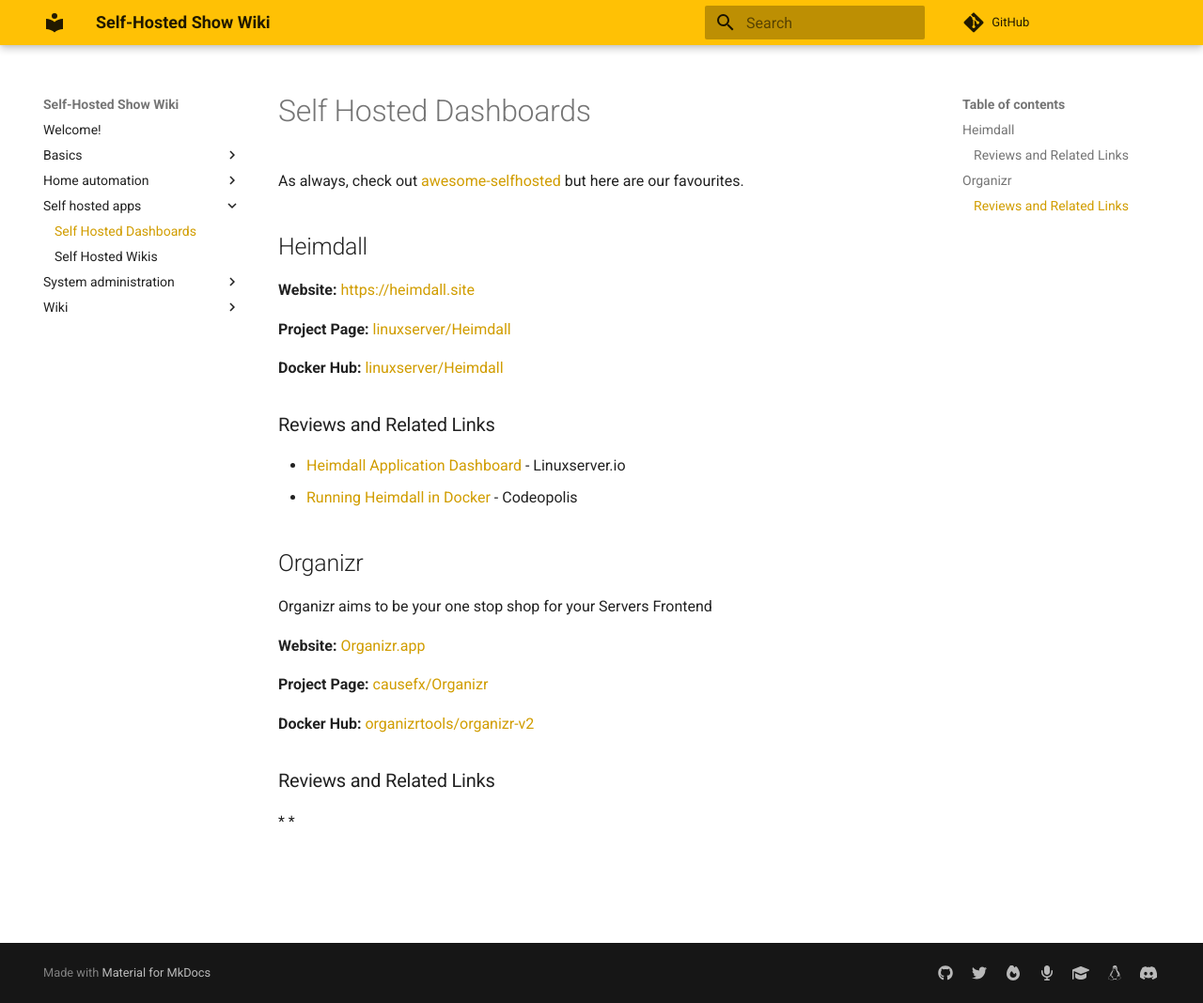
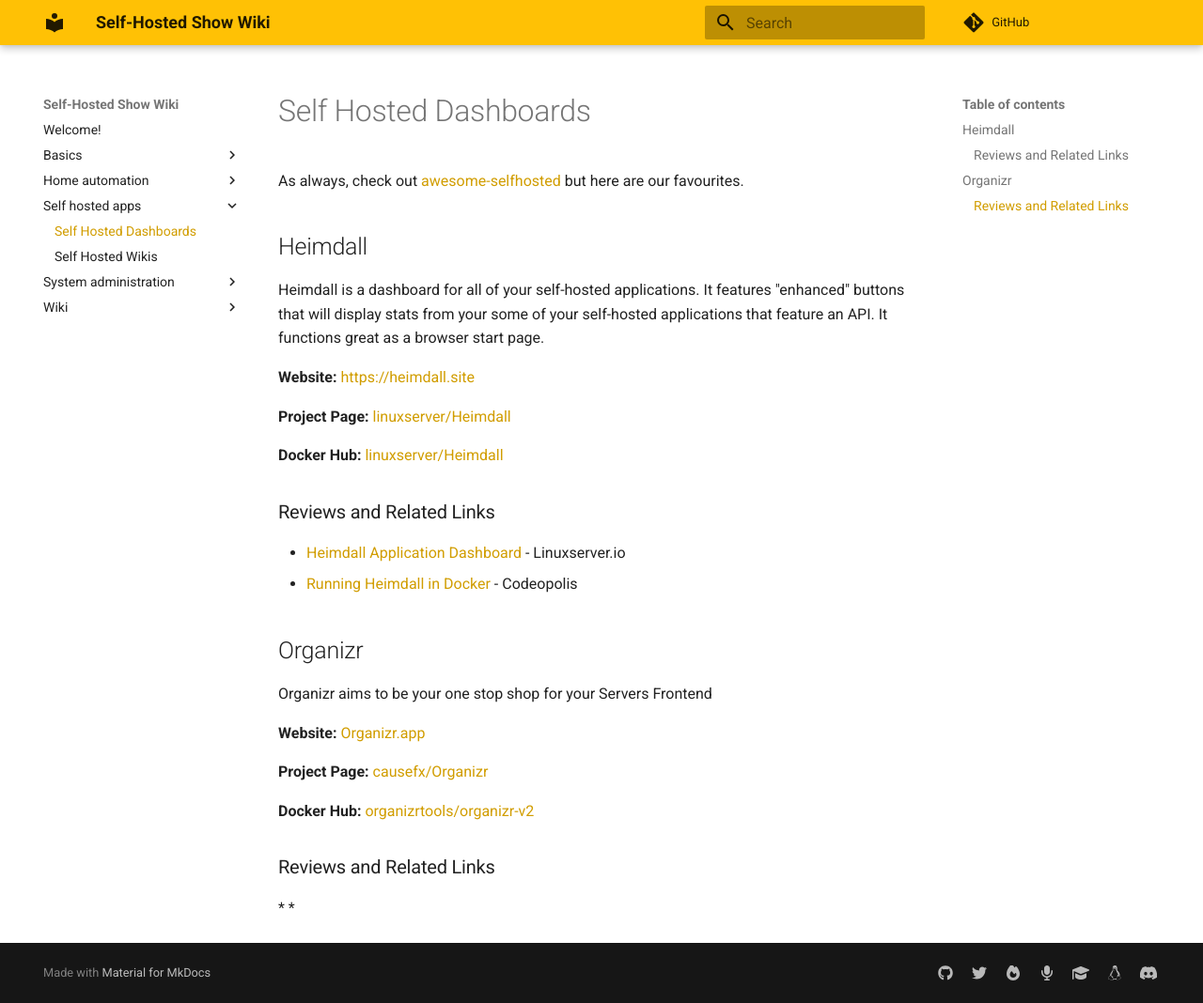
Before and after one commit to selfhostedshow/wiki, an MkDocs documentation site: the page built from docs/self-hosted-apps/dashboards.md, in a window 1280 px wide and 1068 px high. Shown: the whole window at 94% size. Built offline with MkDocs 1.6.1 and Material for MkDocs 9.7.7, drawn with Linux system fonts in a browser that asks for light colours; comment, search, counter and statistics services are not loaded.

Commit message:
Update dashboards.md

```diff
--- a/docs/self-hosted-apps/dashboards.md
+++ b/docs/self-hosted-apps/dashboards.md
@@ -3,6 +3,7 @@
 As always, check out [awesome-selfhosted](https://github.com/awesome-selfhosted/awesome-selfhosted) but here are our favourites.
 
 ## Heimdall
+Heimdall is a dashboard for all of your self-hosted applications.  It features "enhanced" buttons that will display stats from your some of your self-hosted applications that feature an API.  It functions great as a browser start page.
 
 **Website:** [https://heimdall.site](https://heimdall.site)
 
```
